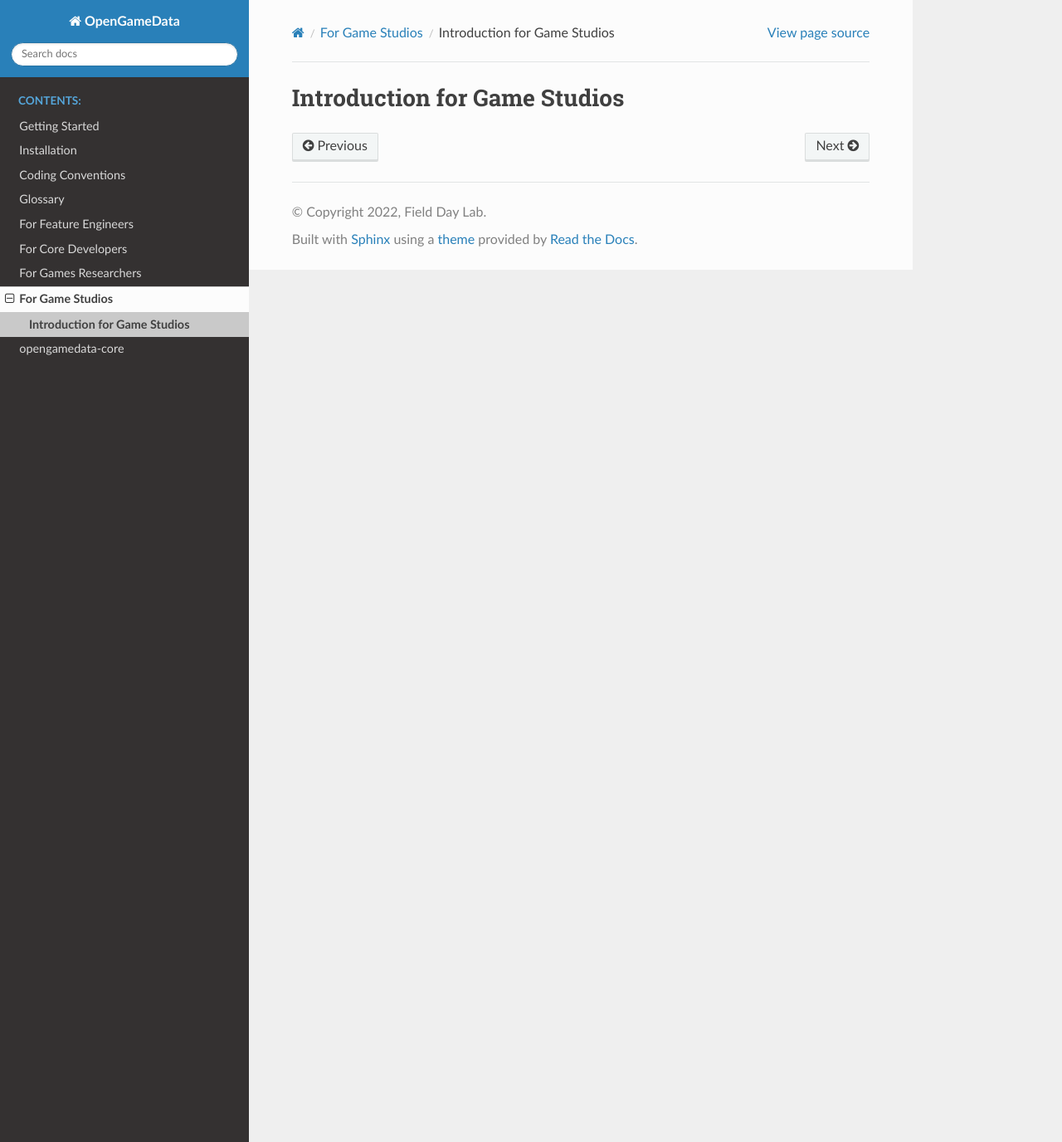
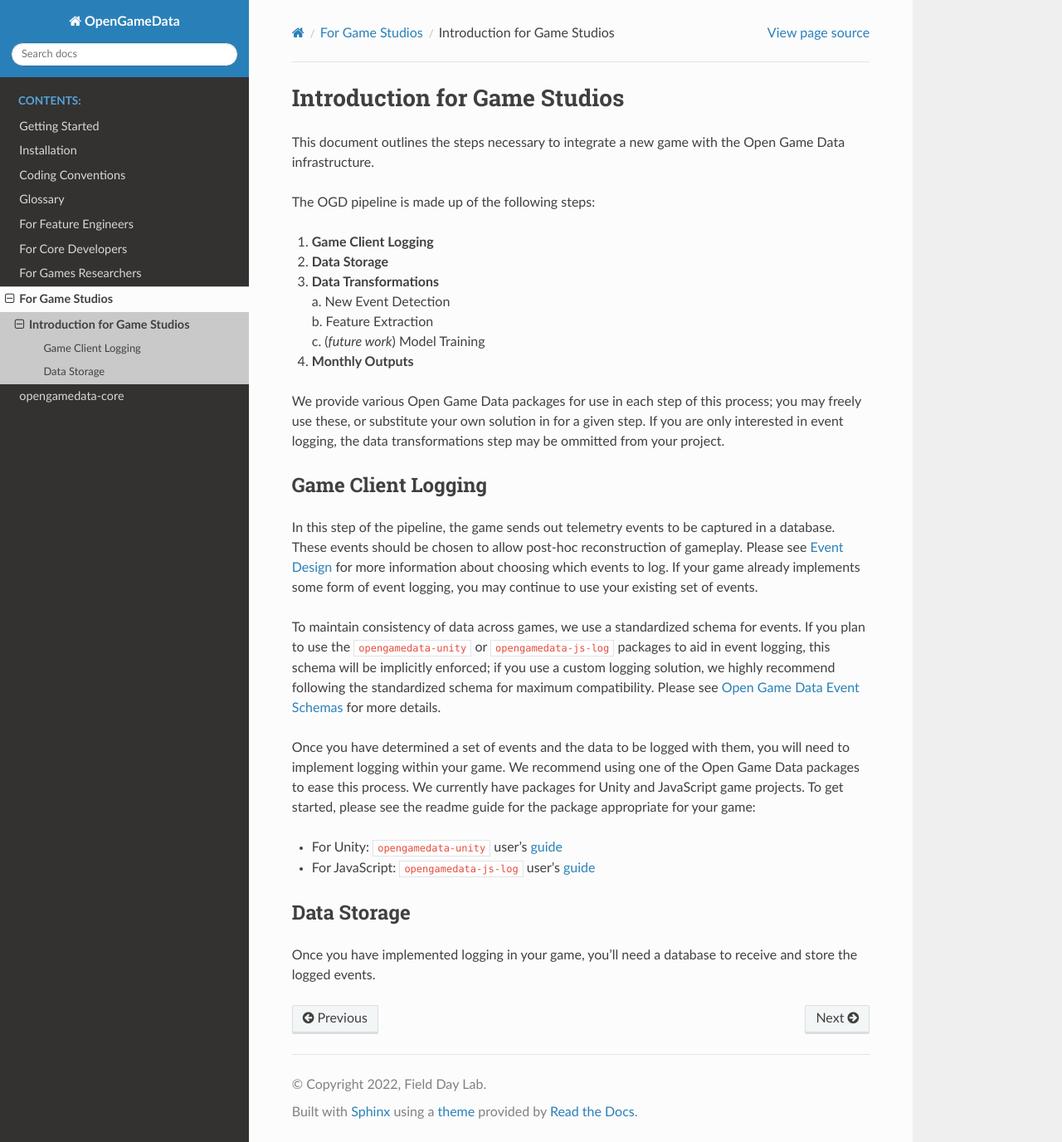
Before and after one commit to opengamedata/opengamedata-doc, a Sphinx documentation site: the page built from source/studios/intro.md, in a window 1280 px wide and 1376 px high. Shown: the whole window at 83% size. Built offline with Sphinx 7.4.7 and the Read the Docs theme 2.0.0, drawn with Linux system fonts in a browser that asks for light colours.

Commit message:
Add intro documentation on event logging, with placeholders for event & schema design.

```diff
--- a/source/studios/intro.md
+++ b/source/studios/intro.md
@@ -1 +1,37 @@
 # Introduction for Game Studios
+
+This document outlines the steps necessary to integrate a new game with the Open Game Data infrastructure.
+
+The OGD pipeline is made up of the following steps:
+
+1. **Game Client Logging**
+2. **Data Storage**
+3. **Data Transformations**
+    a. New Event Detection
+    b. Feature Extraction
+    c. (*future work*) Model Training
+4. **Monthly Outputs**
+
+We provide various Open Game Data packages for use in each step of this process; you may freely use these, or substitute your own solution in for a given step.
+If you are only interested in event logging, the data transformations step may be ommitted from your project.
+
+## Game Client Logging
+
+In this step of the pipeline, the game sends out telemetry events to be captured in a database.
+These events should be chosen to allow post-hoc reconstruction of gameplay.
+Please see [Event Design](./event_design.md) for more information about choosing which events to log.
+If your game already implements some form of event logging, you may continue to use your existing set of events.
+
+To maintain consistency of data across games, we use a standardized schema for events.
+If you plan to use the `opengamedata-unity` or `opengamedata-js-log` packages to aid in event logging, this schema will be implicitly enforced; if you use a custom logging solution, we highly recommend following the standardized schema for maximum compatibility.
+Please see [Open Game Data Event Schemas](./event_schema.md) for more details.
+
+Once you have determined a set of events and the data to be logged with them, you will need to implement logging within your game. We recommend using one of the Open Game Data packages to ease this process.
+We currently have packages for Unity and JavaScript game projects.
+To get started, please see the readme guide for the package appropriate for your game:
+* For Unity: `opengamedata-unity` user's [guide](https://github.com/opengamedata/opengamedata-unity#readme)
+* For JavaScript: `opengamedata-js-log` user's [guide](https://github.com/opengamedata/opengamedata-js-log#readme)
+
+## Data Storage
+
+Once you have implemented logging in your game, you'll need a database to receive and store the logged events.
```
Also changed, not shown: source/studios/event_design.md (added, +3 -0 lines), source/studios/event_schema.md (added, +3 -0 lines).
